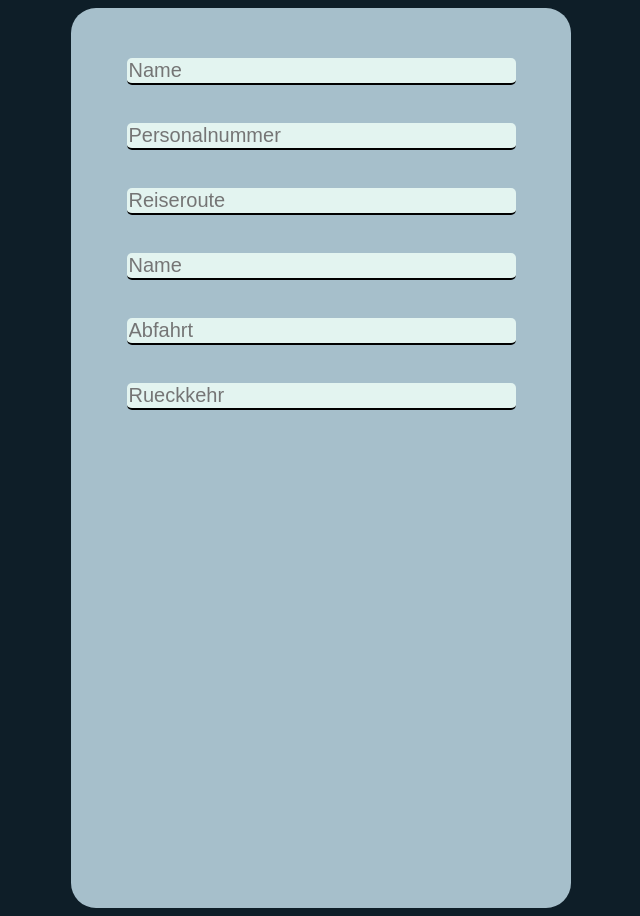
After one commit to Technikdroide/development_timecatch, a PHP site: page /MobileTryout/rkaformdata1.html in a window 1280 px wide. The commit adds this page. Shown: the whole page, without its empty margins (319-959 px from the left). Run offline with PHP 8.4, Linux system fonts and the light colour scheme.

Commit message:
third push, minor ideas, started webdev

```diff
--- /dev/null
+++ b/MobileTryout/rkaformdata1.css
@@ -0,0 +1,43 @@
+*{
+  box-sizing: border-box;
+}
+
+body{
+  background-color: #0e1e28;
+}
+
+.container_wrapper{
+  display: flex;
+	flex-direction: column;
+	flex-wrap: nowrap;
+	justify-content: flex-start;
+	align-items: center;
+	align-content: center;
+}
+.formDisplayBackground{
+  width: 500px;
+  height: 900px;
+  background-color: #a6bfcb;
+  border-radius: 25px;
+}
+
+.container_inputInformation{
+  display: flex;
+  flex-direction: column;
+  flex-wrap: nowrap;
+  justify-content: flex-start;
+  align-items: center;
+  align-content: center;
+  flex-shrink: 1;
+  padding: 40px;
+}
+
+.container_inputInformation input{
+  margin: 10px;
+  border: none;
+  border-radius: 5px;
+  border-bottom: 2px solid black;
+  background-color: #e3f4f0;
+  font-size: 20px;
+  font-family: sans-serif;
+}
--- /dev/null
+++ b/MobileTryout/rkaformdata1.html
@@ -0,0 +1,32 @@
+<!DOCTYPE html>
+<html lang="de" dir="ltr">
+  <head>
+    <meta charset="utf-8">
+    <title>rkaformdata1</title>
+    <link rel="stylesheet" type="text/css" href="rkaformdata1.css">
+  </head>
+
+  <body>
+    <div class="container_wrapper">
+      <!-- Container wrapper start-->
+      <div class="formDisplayBackground">
+        <div class="container_inputInformation">
+          <input type="text" name="nameInput" value="" placeholder="Name" size="30" formmethod="post">
+          <br>
+          <input type="text" name="pidInput" value="" placeholder="Personalnummer" size="30" formmethod="post">
+          <br>
+          <input type="text" name="travelrouteInput" value="" placeholder="Reiseroute" size="30" formmethod="post">
+          <br>
+          <input type="text" name="nameInput" value="" placeholder="Name" size="30" formmethod="post">
+          <br>
+          <input type="text" name="departInput" value="" placeholder="Abfahrt" size="30" formmethod="post">
+          <br>
+          <input type="text" name="arrivalInput" value="" placeholder="Rueckkehr" size="30" formmethod="post">
+          <br>
+        </div>
+      </div>
+
+
+    </div>
+  </body>
+</html>
```
Also changed, not shown: rkaForm.css (+6 -6 lines), rkaForm.php (+17 -1 lines).
